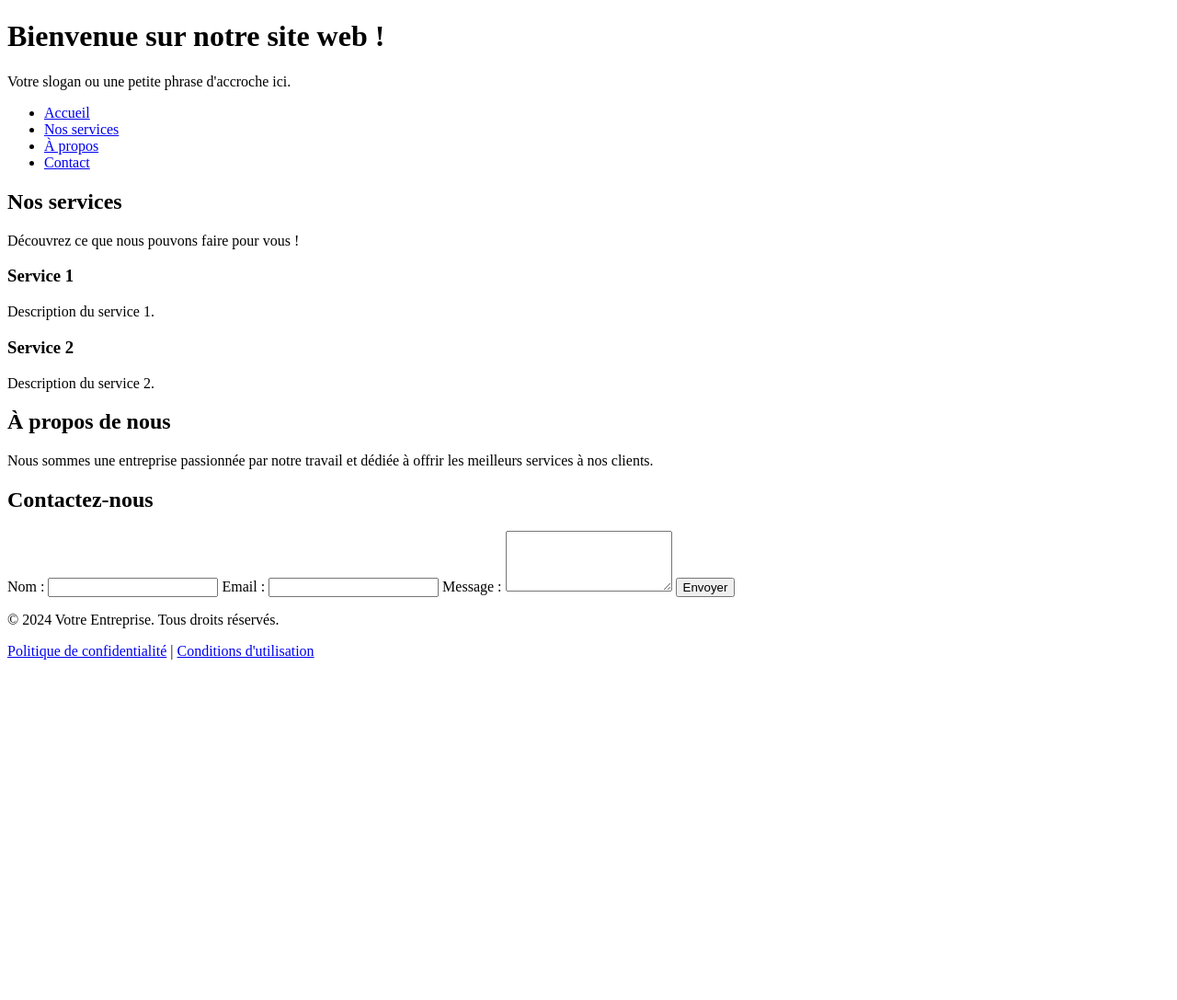
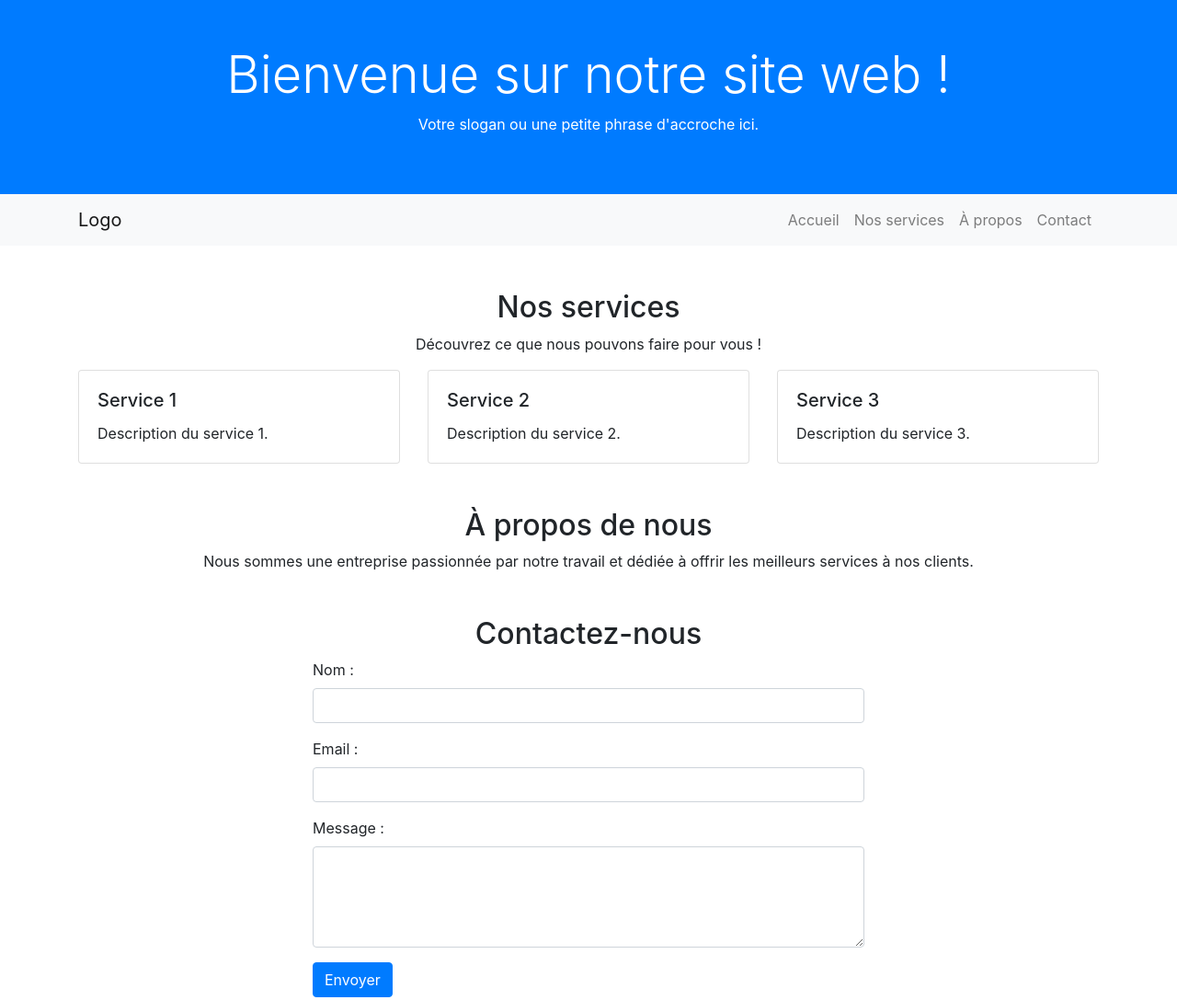
Before and after one commit to emnosa/OM-TP-D-ploiement-d-un-site-web, a plain HTML site: page Frontend/page_daccueil.html in a window 1280 px wide. Shown: the top 1087 px of the page at 92% size. Before the commit the page ends 800 px from the top, so only its background shows below. Drawn offline with nearby package versions, Linux system fonts and the light colour scheme; a script that the page names is missing.

Commit message:
jout bootstrap²:wq

```diff
--- a/Frontend/page_daccueil.html
+++ b/Frontend/page_daccueil.html
@@ -5,68 +5,121 @@
     <meta name="viewport" content="width=device-width, initial-scale=1.0">
     <meta name="description" content="Page d'accueil de votre site web.">
     <title>Page d'Accueil</title>
-    <link rel="stylesheet" href="styles.css"> <!-- Lien vers un fichier CSS externe si nécessaire -->
+
+    <!-- Lien vers le fichier CSS de Bootstrap (CDN) -->
+    <link href="https://stackpath.bootstrapcdn.com/bootstrap/4.5.2/css/bootstrap.min.css" rel="stylesheet">
+
+    <!-- Lien vers un fichier CSS externe (si nécessaire) -->
+    <link rel="stylesheet" href="styles.css">
+
+    <!-- Lien vers le fichier JavaScript de Bootstrap (CDN) et ses dépendances -->
+    <script src="https://code.jquery.com/jquery-3.5.1.slim.min.js"></script>
+    <script src="https://cdn.jsdelivr.net/npm/@popperjs/core@2.9.1/dist/umd/popper.min.js"></script>
+    <script src="https://stackpath.bootstrapcdn.com/bootstrap/4.5.2/js/bootstrap.min.js"></script>
+
     <script src="script.js" defer></script> <!-- Lien vers un fichier JavaScript externe si nécessaire -->
 </head>
 <body>
 
     <!-- En-tête -->
-    <header>
+    <header class="bg-primary text-white text-center py-5">
         <div class="container">
-            <h1>Bienvenue sur notre site web !</h1>
+            <h1 class="display-4">Bienvenue sur notre site web !</h1>
             <p>Votre slogan ou une petite phrase d'accroche ici.</p>
         </div>
     </header>
 
     <!-- Barre de navigation -->
-    <nav>
-        <ul>
-            <li><a href="#accueil">Accueil</a></li>
-            <li><a href="#services">Nos services</a></li>
-            <li><a href="#apropos">À propos</a></li>
-            <li><a href="#contact">Contact</a></li>
+    <nav class="navbar navbar-expand-lg navbar-light bg-light">
+        <div class="container">
+            <a class="navbar-brand" href="#">Logo</a>
+            <button class="navbar-toggler" type="button" data-toggle="collapse" data-target="#navbarNav" aria-controls="navbarNav" aria-expanded="false" aria-label="Toggle navigation">
+                <span class="navbar-toggler-icon"></span>
+            </button>
+            <div class="collapse navbar-collapse" id="navbarNav">
+                <ul class="navbar-nav ml-auto">
+                    <li class="nav-item">
+                        <a class="nav-link" href="#accueil">Accueil</a>
+                    </li>
+                    <li class="nav-item">
+                        <a class="nav-link" href="#services">Nos services</a>
+                    </li>
+                    <li class="nav-item">
+                        <a class="nav-link" href="#apropos">À propos</a>
+                    </li>
+                    <li class="nav-item">
+                        <a class="nav-link" href="#contact">Contact</a>
+                    </li>
                 </ul>
+            </div>
+        </div>
     </nav>
 
     <!-- Section principale -->
     <main id="accueil">
+        <div class="container my-5">
             <section>
-            <h2>Nos services</h2>
-            <p>Découvrez ce que nous pouvons faire pour vous !</p>
-            <div class="service">
-                <h3>Service 1</h3>
-                <p>Description du service 1.</p>
+                <h2 class="text-center">Nos services</h2>
+                <p class="text-center">Découvrez ce que nous pouvons faire pour vous !</p>
+                <div class="row">
+                    <div class="col-md-4">
+                        <div class="card">
+                            <div class="card-body">
+                                <h5 class="card-title">Service 1</h5>
+                                <p class="card-text">Description du service 1.</p>
                             </div>
-            <div class="service">
-                <h3>Service 2</h3>
-                <p>Description du service 2.</p>
+                        </div>
+                    </div>
+                    <div class="col-md-4">
+                        <div class="card">
+                            <div class="card-body">
+                                <h5 class="card-title">Service 2</h5>
+                                <p class="card-text">Description du service 2.</p>
+                            </div>
+                        </div>
+                    </div>
+                    <div class="col-md-4">
+                        <div class="card">
+                            <div class="card-body">
+                                <h5 class="card-title">Service 3</h5>
+                                <p class="card-text">Description du service 3.</p>
+                            </div>
+                        </div>
+                    </div>
                 </div>
             </section>
 
-        <section id="apropos">
-            <h2>À propos de nous</h2>
-            <p>Nous sommes une entreprise passionnée par notre travail et dédiée à offrir les meilleurs services à nos clients.</p>
+            <section id="apropos" class="my-5">
+                <h2 class="text-center">À propos de nous</h2>
+                <p class="text-center">Nous sommes une entreprise passionnée par notre travail et dédiée à offrir les meilleurs services à nos clients.</p>
             </section>
 
-        <section id="contact">
-            <h2>Contactez-nous</h2>
-            <form action="envoyer.php" method="post">
+            <section id="contact" class="my-5">
+                <h2 class="text-center">Contactez-nous</h2>
+                <form action="envoyer.php" method="post" class="mx-auto" style="max-width: 600px;">
+                    <div class="form-group">
                         <label for="nom">Nom :</label>
-                <input type="text" id="nom" name="nom" required>
+                        <input type="text" class="form-control" id="nom" name="nom" required>
+                    </div>
+                    <div class="form-group">
                         <label for="email">Email :</label>
-                <input type="email" id="email" name="email" required>
+                        <input type="email" class="form-control" id="email" name="email" required>
+                    </div>
+                    <div class="form-group">
                         <label for="message">Message :</label>
-                <textarea id="message" name="message" rows="4" required></textarea>
-                <button type="submit">Envoyer</button>
+                        <textarea class="form-control" id="message" name="message" rows="4" required></textarea>
+                    </div>
+                    <button type="submit" class="btn btn-primary">Envoyer</button>
                 </form>
             </section>
+        </div>
     </main>
 
     <!-- Pied de page -->
-    <footer>
+    <footer class="bg-dark text-white text-center py-3">
         <div class="container">
             <p>&copy; 2024 Votre Entreprise. Tous droits réservés.</p>
-            <p><a href="#privacy-policy">Politique de confidentialité</a> | <a href="#terms">Conditions d'utilisation</a></p>
+            <p><a href="#privacy-policy" class="text-white">Politique de confidentialité</a> | <a href="#terms" class="text-white">Conditions d'utilisation</a></p>
         </div>
     </footer>
 
```
Lines whose indentation alone changed are shown as unchanged.
